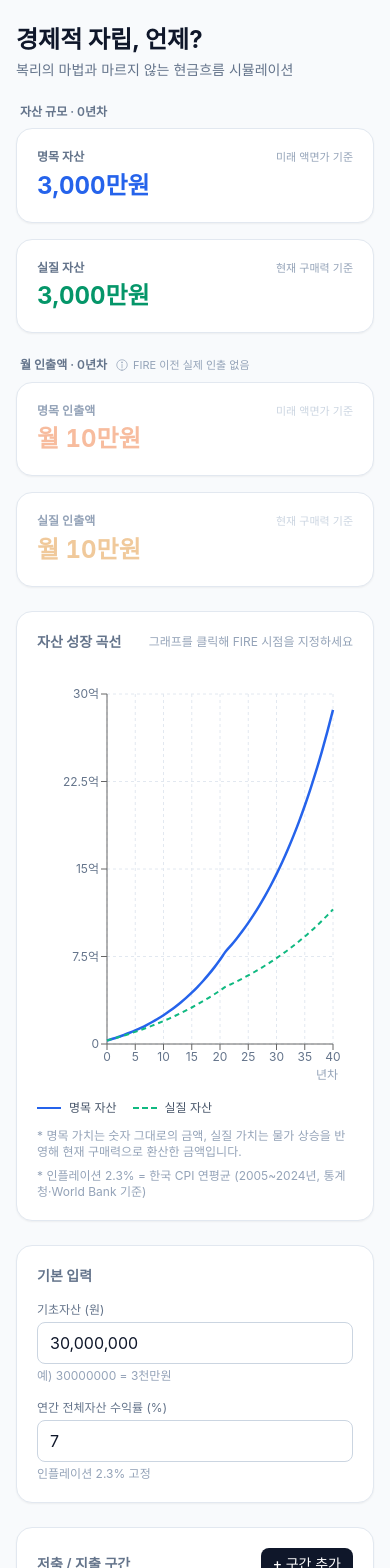
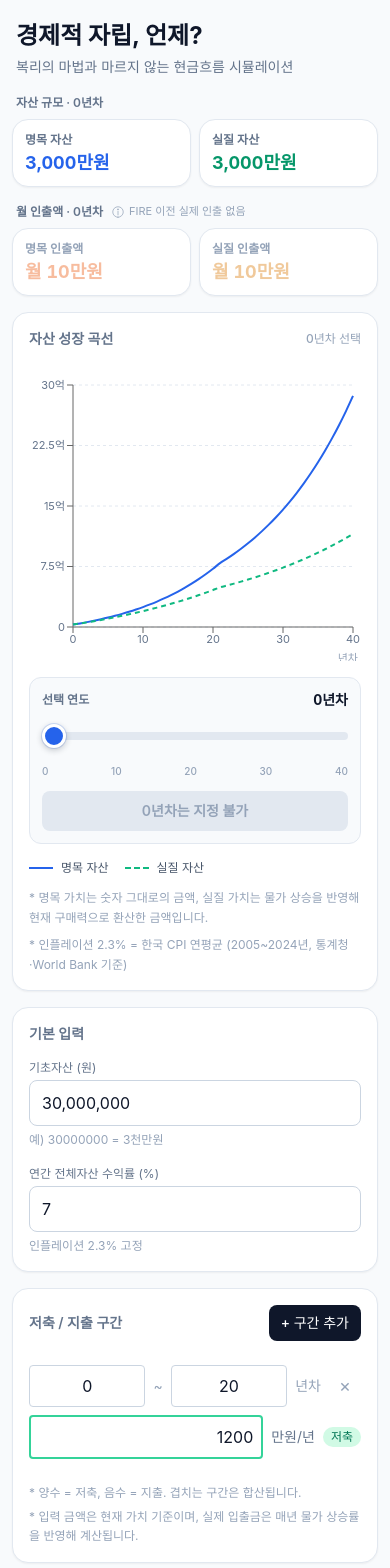
Before and after one commit to JSkutor/fire-simulator, a React (Vite) app: page / in a window 390 px wide. Shown: the top 1568 px of the page. Built offline with nearby package versions, Linux system fonts and the light colour scheme.

Commit message:
improve mobile layout and chart controls

```diff
--- a/src/App.jsx
+++ b/src/App.jsx
@@ -35,13 +35,13 @@ export default function App() {
 
   return (
     <div className="min-h-screen">
-      <div className="max-w-5xl mx-auto p-4 md:p-8 space-y-6">
+      <div className="max-w-5xl mx-auto p-3 sm:p-4 md:p-8 space-y-4 md:space-y-6">
         {/* 헤더 */}
-        <header className="pt-2">
+        <header className="pt-2 px-1">
           <h1 className="text-2xl md:text-3xl font-bold text-slate-900">
             경제적 자립, 언제?
           </h1>
-          <p className="text-sm text-slate-500 mt-1">
+          <p className="text-sm leading-relaxed text-slate-500 mt-1">
             복리의 마법과 마르지 않는 현금흐름 시뮬레이션
           </p>
         </header>
@@ -51,7 +51,7 @@ export default function App() {
           <h2 className="text-xs font-semibold text-slate-500 mb-2 ml-1">
             자산 규모 · {hoveredYear}년차
           </h2>
-          <div className="grid grid-cols-1 md:grid-cols-2 gap-4">
+          <div className="grid grid-cols-2 gap-2 sm:gap-4">
             <MetricCard
               title="명목 자산"
               subtitle="미래 액면가 기준"
@@ -75,7 +75,7 @@ export default function App() {
           월 인출액 (FIRE 이전은 실제 월 인출 없음) · {hoveredYear}년차
           </h2> */}
 
-          <div className="flex items-center gap-2 mb-2 ml-1">
+          <div className="flex flex-wrap items-center gap-x-2 gap-y-1 mb-2 ml-1">
             <h2 className="text-xs font-semibold text-slate-500 shrink-0">
               월 인출액 · {hoveredYear}년차
             </h2>
@@ -99,7 +99,7 @@ export default function App() {
             </div>
           </div>
 
-          <div className="grid grid-cols-1 md:grid-cols-2 gap-4">
+          <div className="grid grid-cols-2 gap-2 sm:gap-4">
             <MetricCard
               title="명목 인출액"
               subtitle="미래 액면가 기준"
--- a/src/components/ChartTooltip.jsx
+++ b/src/components/ChartTooltip.jsx
@@ -18,7 +18,7 @@ export default function ChartTooltip({ active, payload, fireYear }) {
   else hint = "클릭 → FIRE 시점 변경";
 
   return (
-    <div className="bg-white/95 backdrop-blur border border-slate-200 rounded-xl shadow-lg p-3 text-xs min-w-[220px]">
+    <div className="min-w-[200px] max-w-[calc(100vw-2rem)] rounded-xl border border-slate-200 bg-white/95 p-3 text-xs shadow-lg backdrop-blur sm:min-w-[220px]">
       <div className="flex items-center justify-between mb-2">
         <span className="font-bold text-slate-900 text-sm">{p.year}년차</span>
         {isFire && (
--- a/src/components/FireBanner.jsx
+++ b/src/components/FireBanner.jsx
@@ -3,17 +3,18 @@ import React from "react";
 export default function FireBanner({ fireYear, onClear }) {
   if (fireYear === null) return null;
   return (
-    <div className="bg-gradient-to-r from-orange-50 to-rose-50 border border-orange-300 rounded-2xl p-4 flex items-center justify-between">
-      <div className="text-sm text-orange-900">
-        <span className="text-base mr-1">🔥</span>
+    <div className="flex flex-col gap-3 rounded-2xl border border-orange-300 bg-gradient-to-r from-orange-50 to-rose-50 p-4 sm:flex-row sm:items-center sm:justify-between">
+      <div className="min-w-0 text-sm leading-relaxed text-orange-900">
+        <span className="mr-1 text-base">🔥</span>
         <span className="font-semibold">FIRE 시점: {fireYear}년차</span>
-        <span className="text-orange-700 ml-2">
-          — 이 시점부터 매년 자산 잔액의 4% 인출이 반영됩니다
+        <span className="block text-orange-700 sm:ml-2 sm:inline">
+          이 시점부터 매년 자산 잔액의 4% 인출이 반영됩니다
         </span>
       </div>
       <button
+        type="button"
         onClick={onClear}
-        className="px-3 py-1.5 text-sm font-medium rounded-lg bg-white border border-orange-300 text-orange-700 hover:bg-orange-100 transition"
+        className="self-start rounded-lg border border-orange-300 bg-white px-3 py-2 text-sm font-medium text-orange-700 transition hover:bg-orange-100 sm:py-1.5"
       >
         해제
       </button>
--- a/src/components/InputCard.jsx
+++ b/src/components/InputCard.jsx
@@ -3,7 +3,7 @@ import { INFLATION } from "../utils/calc";
 
 export default function InputCard({ base, setBase, rate, setRate }) {
   return (
-    <div className="bg-white rounded-2xl shadow-sm border border-slate-200 p-5">
+    <div className="bg-white rounded-2xl shadow-sm border border-slate-200 p-4 sm:p-5">
       <h2 className="text-sm font-semibold text-slate-500 mb-4">기본 입력</h2>
       <div className="grid grid-cols-1 md:grid-cols-2 gap-4">
         <div>
@@ -19,9 +19,11 @@ export default function InputCard({ base, setBase, rate, setRate }) {
               const raw = e.target.value.replace(/[^0-9]/g, "");
               setBase(raw ? Number(raw) : 0);
             }}
-            className="w-full px-3 py-2 rounded-lg border border-slate-300 focus:border-blue-500 focus:ring-1 focus:ring-blue-500 outline-none"
+            className="w-full rounded-lg border border-slate-300 px-3 py-2.5 text-base outline-none focus:border-blue-500 focus:ring-1 focus:ring-blue-500 sm:py-2 sm:text-sm"
           />
-          <p className="text-xs text-slate-400 mt-1">예) 30000000 = 3천만원</p>
+          <p className="text-xs leading-relaxed text-slate-400 mt-1">
+            예) 30000000 = 3천만원
+          </p>
         </div>
         <div>
           <label className="block text-xs text-slate-500 mb-1">
@@ -33,9 +35,9 @@ export default function InputCard({ base, setBase, rate, setRate }) {
             value={rate === 0 || rate === "0" ? "" : rate}
             placeholder="0"
             onChange={(e) => setRate(Number(e.target.value) || 0)}
-            className="w-full px-3 py-2 rounded-lg border border-slate-300 focus:border-blue-500 focus:ring-1 focus:ring-blue-500 outline-none"
+            className="w-full rounded-lg border border-slate-300 px-3 py-2.5 text-base outline-none focus:border-blue-500 focus:ring-1 focus:ring-blue-500 sm:py-2 sm:text-sm"
           />
-          <p className="text-xs text-slate-400 mt-1">
+          <p className="text-xs leading-relaxed text-slate-400 mt-1">
             인플레이션 {(INFLATION * 100).toFixed(1)}% 고정
           </p>
         </div>
--- a/src/components/MetricCard.jsx
+++ b/src/components/MetricCard.jsx
@@ -28,24 +28,24 @@ export default function MetricCard({
   }, [value]);
 
   return (
-    <div className="bg-white rounded-2xl shadow-sm border border-slate-200 p-5">
-      <div className="flex items-baseline justify-between mb-1">
+    <div className="min-w-0 bg-white rounded-2xl shadow-sm border border-slate-200 p-3 sm:p-5">
+      <div className="flex min-w-0 items-baseline justify-between gap-2 mb-1">
         {/* 타이틀과 서브타이틀도 전체적인 톤을 맞추기 위해 살짝 흐리게 처리합니다 */}
         <span
-          className={`text-xs font-semibold transition-colors duration-300 ${isProjected ? "text-slate-400" : "text-slate-500"}`}
+          className={`min-w-0 text-xs font-semibold transition-colors duration-300 ${isProjected ? "text-slate-400" : "text-slate-500"}`}
         >
           {title}
         </span>
         {subtitle && (
           <span
-            className={`text-[11px] transition-colors duration-300 ${isProjected ? "text-slate-300" : "text-slate-400"}`}
+            className={`hidden shrink-0 text-[11px] transition-colors duration-300 sm:inline ${isProjected ? "text-slate-300" : "text-slate-400"}`}
           >
             {subtitle}
           </span>
         )}
       </div>
       <div
-        className={`text-2xl font-bold tabular-nums transition-colors duration-300 ${textColors[accent] || textColors.slate}`}
+        className={`break-keep text-lg font-bold leading-tight tabular-nums transition-colors duration-300 sm:text-2xl ${textColors[accent] || textColors.slate}`}
       >
         <CountUp
           start={prevValueRef.current}
--- a/src/components/PeriodRow.jsx
+++ b/src/components/PeriodRow.jsx
@@ -15,12 +15,12 @@ export default function PeriodRow({ period, onChange, onRemove }) {
     : isSpending
       ? "border-rose-400"
       : "border-slate-300";
-  const yearInputClass = `w-16 px-2 py-1.5 rounded border text-sm text-center ${
+  const yearInputClass = `w-full sm:w-16 rounded border px-2 py-2 text-center text-base sm:py-1.5 sm:text-sm ${
     isRangeInvalid ? "border-rose-400 bg-rose-50" : "border-slate-300"
   }`;
 
   return (
-    <div className="flex flex-wrap items-center gap-2 py-2">
+    <div className="grid grid-cols-[minmax(0,1fr)_auto_minmax(0,1fr)_auto_2rem] items-center gap-2 py-3 sm:flex sm:flex-wrap sm:py-2">
       <input
         type="number"
         min="0"
@@ -51,8 +51,18 @@ export default function PeriodRow({ period, onChange, onRemove }) {
         onBlur={() => onChange(normalizePeriod(period, "end"))}
         className={yearInputClass}
       />
-      <span className="text-slate-400 text-sm ml-1">년차</span>
+      <span className="text-slate-400 text-sm sm:ml-1">년차</span>
 
+      <button
+        type="button"
+        onClick={onRemove}
+        className="flex h-8 w-8 items-center justify-center justify-self-end rounded-full text-lg leading-none text-slate-400 transition hover:bg-rose-50 hover:text-rose-500 sm:order-last sm:ml-auto sm:h-7 sm:w-7 sm:text-base"
+        aria-label="구간 삭제"
+      >
+        ×
+      </button>
+
+      <div className="col-span-5 flex items-center gap-2 sm:contents">
         <input
           type="number"
           value={
@@ -63,28 +73,21 @@ export default function PeriodRow({ period, onChange, onRemove }) {
           }
           onBlur={() => onChange(normalizePeriod(period))}
           aria-label="연간 저축 또는 지출 금액"
-        className={`w-28 px-2 py-1.5 rounded border-2 text-sm text-right ${borderColor} focus:outline-none`}
+          className={`min-w-0 flex-1 rounded border-2 px-2 py-2 text-right text-base sm:w-28 sm:flex-none sm:py-1.5 sm:text-sm ${borderColor} focus:outline-none`}
         />
-      <span className="text-slate-500 text-sm">만원/년</span>
+        <span className="shrink-0 text-sm text-slate-500">만원/년</span>
 
         {isSaving && (
-        <span className="ml-1 px-2 py-0.5 text-xs rounded-full bg-emerald-100 text-emerald-700 font-medium">
+          <span className="ml-auto rounded-full bg-emerald-100 px-2 py-0.5 text-xs font-medium text-emerald-700 sm:ml-1">
             저축
           </span>
         )}
         {isSpending && (
-        <span className="ml-1 px-2 py-0.5 text-xs rounded-full bg-rose-100 text-rose-700 font-medium">
+          <span className="ml-auto rounded-full bg-rose-100 px-2 py-0.5 text-xs font-medium text-rose-700 sm:ml-1">
             지출
           </span>
         )}
-
-      <button
-        onClick={onRemove}
-        className="ml-auto w-7 h-7 flex items-center justify-center rounded-full text-slate-400 hover:bg-rose-50 hover:text-rose-500 transition"
-        aria-label="구간 삭제"
-      >
-        ×
-      </button>
+      </div>
     </div>
   );
 }
--- a/src/components/PeriodTable.jsx
+++ b/src/components/PeriodTable.jsx
@@ -20,14 +20,15 @@ export default function PeriodTable({ periods, setPeriods }) {
   };
 
   return (
-    <div className="bg-white rounded-2xl shadow-sm border border-slate-200 p-5">
-      <div className="flex items-center justify-between mb-3">
+    <div className="bg-white rounded-2xl shadow-sm border border-slate-200 p-4 sm:p-5">
+      <div className="flex items-center justify-between gap-3 mb-3">
         <h2 className="text-sm font-semibold text-slate-500">
           저축 / 지출 구간
         </h2>
         <button
+          type="button"
           onClick={addRow}
-          className="px-3 py-1.5 text-sm font-medium rounded-lg bg-slate-900 text-white hover:bg-slate-700 transition"
+          className="shrink-0 rounded-lg bg-slate-900 px-3 py-2 text-sm font-medium text-white transition hover:bg-slate-700 sm:py-1.5"
         >
           + 구간 추가
         </button>
@@ -49,10 +50,10 @@ export default function PeriodTable({ periods, setPeriods }) {
           ))}
         </div>
       )}
-      <p className="text-xs text-slate-400 mt-3">
+      <p className="text-xs leading-relaxed text-slate-400 mt-3">
         * 양수 = 저축, 음수 = 지출. 겹치는 구간은 합산됩니다.
       </p>
-      <p className="text-xs text-slate-400 mt-1">
+      <p className="text-xs leading-relaxed text-slate-400 mt-1">
         * 입력 금액은 현재 가치 기준이며, 실제 입출금은 매년 물가 상승률을
         반영해 계산됩니다.
       </p>
--- a/src/components/WealthChart.jsx
+++ b/src/components/WealthChart.jsx
@@ -1,4 +1,4 @@
-import React, { useMemo } from "react";
+import React, { useEffect, useMemo, useState } from "react";
 import {
   ComposedChart,
   Line,
@@ -11,6 +11,7 @@ import {
 } from "recharts";
 import ChartTooltip from "./ChartTooltip";
 import { fmtAxis } from "../utils/format";
+import { YEARS } from "../utils/calc";
 
 export default function WealthChart({
   data,
@@ -19,6 +20,17 @@ export default function WealthChart({
   setHoveredYear,
   setFireYear,
 }) {
+  const isMobile = useMediaQuery("(max-width: 767px)");
+  const yearProgress = (hoveredYear / YEARS) * 100;
+  const xTicks = isMobile
+    ? [0, 10, 20, 30, 40]
+    : [0, 5, 10, 15, 20, 25, 30, 35, 40];
+  const chartMargin = isMobile
+    ? { top: 24, right: 8, left: -10, bottom: 4 }
+    : { top: 30, right: 20, left: 0, bottom: 10 };
+  const axisFontSize = isMobile ? 11 : 12;
+  const yAxisWidth = isMobile ? 54 : 70;
+
   // FIRE 분리용 데이터 가공
   const chartData = useMemo(() => {
     return data.map((d) => {
@@ -67,41 +79,57 @@ export default function WealthChart({
     }
   };
 
+  const handleFireToggle = () => {
+    if (hoveredYear === 0) return;
+    if (fireYear === hoveredYear) setFireYear(null);
+    else setFireYear(hoveredYear);
+  };
+
   return (
-    <div className="bg-white rounded-2xl shadow-sm border border-slate-200 p-5">
-      <div className="flex items-center justify-between mb-3">
+    <div className="bg-white rounded-2xl shadow-sm border border-slate-200 p-4 sm:p-5">
+      <div className="flex items-center justify-between gap-3 mb-3">
         <h2 className="text-sm font-semibold text-slate-500">자산 성장 곡선</h2>
-        <span className="text-xs text-slate-400">
+        <span className="hidden text-xs text-slate-400 md:inline">
           그래프를 클릭해 FIRE 시점을 지정하세요
+        </span>
+        <span className="text-xs font-medium text-slate-400 md:hidden">
+          {hoveredYear}년차 선택
         </span>
       </div>
 
-      <div style={{ width: "100%", height: 420, cursor: "crosshair" }}>
+      <div
+        className="h-[300px] sm:h-[340px] md:h-[420px]"
+        style={{ width: "100%", cursor: isMobile ? "default" : "crosshair" }}
+      >
         <ResponsiveContainer>
           <ComposedChart
             data={chartData}
-            margin={{ top: 30, right: 20, left: 0, bottom: 10 }}
+            margin={chartMargin}
             onClick={handleClick}
             onMouseMove={handleMove}
             onMouseLeave={() => setHoveredYear(fireYear ?? 0)}
           >
-            <CartesianGrid strokeDasharray="3 3" stroke="#e2e8f0" />
+            <CartesianGrid
+              strokeDasharray="3 3"
+              stroke="#e2e8f0"
+              vertical={!isMobile}
+            />
             <XAxis
               dataKey="year"
-              ticks={[0, 5, 10, 15, 20, 25, 30, 35, 40]}
-              tick={{ fontSize: 12, fill: "#64748b" }}
+              ticks={xTicks}
+              tick={{ fontSize: axisFontSize, fill: "#64748b" }}
               label={{
                 value: "년차",
                 position: "insideBottomRight",
                 offset: -5,
                 fill: "#94a3b8",
-                fontSize: 12,
+                fontSize: axisFontSize,
               }}
             />
             <YAxis
               tickFormatter={fmtAxis}
-              tick={{ fontSize: 12, fill: "#64748b" }}
-              width={70}
+              tick={{ fontSize: axisFontSize, fill: "#64748b" }}
+              width={yAxisWidth}
             />
             <Tooltip
               content={<ChartTooltip fireYear={fireYear} />}
@@ -123,9 +151,9 @@ export default function WealthChart({
                   dataKey="nominalPre"
                   name="명목 자산"
                   stroke="#2563eb"
-                  strokeWidth={2.5}
+                  strokeWidth={isMobile ? 2 : 2.5}
                   dot={false}
-                  activeDot={{ r: 5 }}
+                  activeDot={{ r: isMobile ? 4 : 5 }}
                   isAnimationActive={false}
                 />
                 <Line
@@ -136,7 +164,7 @@ export default function WealthChart({
                   strokeWidth={2}
                   strokeDasharray="5 4"
                   dot={false}
-                  activeDot={{ r: 5 }}
+                  activeDot={{ r: isMobile ? 4 : 5 }}
                   isAnimationActive={false}
                 />
               </>
@@ -147,9 +175,9 @@ export default function WealthChart({
                   dataKey="nominalPre"
                   name="명목 (은퇴 전)"
                   stroke="#2563eb"
-                  strokeWidth={2.5}
+                  strokeWidth={isMobile ? 2 : 2.5}
                   dot={false}
-                  activeDot={{ r: 5 }}
+                  activeDot={{ r: isMobile ? 4 : 5 }}
                   connectNulls={false}
                   isAnimationActive={false}
                 />
@@ -158,9 +186,9 @@ export default function WealthChart({
                   dataKey="nominalPost"
                   name="명목 (은퇴 후)"
                   stroke="#f97316"
-                  strokeWidth={2.5}
+                  strokeWidth={isMobile ? 2 : 2.5}
                   dot={false}
-                  activeDot={{ r: 5 }}
+                  activeDot={{ r: isMobile ? 4 : 5 }}
                   connectNulls={false}
                   isAnimationActive={false}
                 />
@@ -172,7 +200,7 @@ export default function WealthChart({
                   strokeWidth={2}
                   strokeDasharray="5 4"
                   dot={false}
-                  activeDot={{ r: 5 }}
+                  activeDot={{ r: isMobile ? 4 : 5 }}
                   connectNulls={false}
                   isAnimationActive={false}
                 />
@@ -184,7 +212,7 @@ export default function WealthChart({
                   strokeWidth={2}
                   strokeDasharray="3 3"
                   dot={false}
-                  activeDot={{ r: 5 }}
+                  activeDot={{ r: isMobile ? 4 : 5 }}
                   connectNulls={false}
                   isAnimationActive={false}
                 />
@@ -194,22 +222,78 @@ export default function WealthChart({
                   strokeWidth={1.5}
                   strokeDasharray="4 4"
                   label={{
-                    value: "🔥 FIRE",
+                    value: isMobile ? "FIRE" : "🔥 FIRE",
                     position: "top",
                     fill: "#ea580c",
-                    fontSize: 12,
+                    fontSize: axisFontSize,
                     fontWeight: 600,
-                    offset: 10,
+                    offset: isMobile ? 6 : 10,
                   }}
                 />
               </>
+            )}
+            {isMobile && hoveredYear > 0 && hoveredYear !== fireYear && (
+              <ReferenceLine
+                x={hoveredYear}
+                stroke="#2563eb"
+                strokeWidth={1.25}
+                strokeDasharray="3 3"
+              />
             )}
           </ComposedChart>
         </ResponsiveContainer>
       </div>
 
+      <div className="mt-4 rounded-xl border border-slate-200 bg-slate-50 p-3 md:hidden">
+        <div className="flex items-center justify-between gap-3">
+          <span className="text-xs font-semibold text-slate-500">
+            선택 연도
+          </span>
+          <span className="text-sm font-bold tabular-nums text-slate-900">
+            {hoveredYear}년차
+          </span>
+        </div>
+        <input
+          type="range"
+          min="0"
+          max={YEARS}
+          step="1"
+          value={hoveredYear}
+          onChange={(e) => setHoveredYear(Number(e.target.value))}
+          aria-label="선택 연도"
+          aria-valuetext={`${hoveredYear}년차`}
+          className="year-slider mt-3 w-full"
+          style={{ "--year-progress": `${yearProgress}%` }}
+        />
+        <div className="mt-2 flex justify-between text-[10px] font-medium text-slate-400">
+          <span>0</span>
+          <span>10</span>
+          <span>20</span>
+          <span>30</span>
+          <span>40</span>
+        </div>
+        <button
+          type="button"
+          onClick={handleFireToggle}
+          disabled={hoveredYear === 0}
+          className={`mt-3 w-full rounded-lg px-3 py-2.5 text-sm font-semibold transition ${
+            hoveredYear === 0
+              ? "cursor-not-allowed bg-slate-200 text-slate-400"
+              : fireYear === hoveredYear
+                ? "border border-orange-300 bg-white text-orange-700"
+                : "bg-slate-900 text-white hover:bg-slate-700"
+          }`}
+        >
+          {hoveredYear === 0
+            ? "0년차는 지정 불가"
+            : fireYear === hoveredYear
+              ? "FIRE 해제"
+              : "이 연도를 FIRE로 지정"}
+        </button>
+      </div>
+
       {/* 범례 */}
-      <div className="flex flex-wrap gap-4 mt-4 text-xs">
+      <div className="flex flex-wrap gap-x-4 gap-y-2 mt-4 text-xs">
         {fireYear === null ? (
           <>
             <LegendDot color="#2563eb" label="명목 자산" />
@@ -225,11 +309,11 @@ export default function WealthChart({
         )}
       </div>
 
-      <p className="text-xs text-slate-400 mt-3">
+      <p className="text-xs leading-relaxed text-slate-400 mt-3">
         * 명목 가치는 숫자 그대로의 금액, 실질 가치는 물가 상승을 반영해 현재
         구매력으로 환산한 금액입니다.
       </p>
-      <p className="text-xs text-slate-400 mt-2">
+      <p className="text-xs leading-relaxed text-slate-400 mt-2">
         * 인플레이션 2.3% = 한국 CPI 연평균 (2005~2024년, 통계청·World Bank
         기준)
       </p>
@@ -250,3 +334,27 @@ function LegendDot({ color, label, dashed = false }) {
     </div>
   );
 }
+
+function useMediaQuery(query) {
+  const getMatches = () =>
+    typeof window !== "undefined" ? window.matchMedia(query).matches : false;
+  const [matches, setMatches] = useState(getMatches);
+
+  useEffect(() => {
+    if (typeof window === "undefined") return undefined;
+
+    const media = window.matchMedia(query);
+    const handleChange = () => setMatches(media.matches);
+    handleChange();
+
+    if (media.addEventListener) {
+      media.addEventListener("change", handleChange);
+      return () => media.removeEventListener("change", handleChange);
+    }
+
+    media.addListener(handleChange);
+    return () => media.removeListener(handleChange);
+  }, [query]);
+
+  return matches;
+}
--- a/src/index.css
+++ b/src/index.css
@@ -22,3 +22,76 @@ input[type="number"]::-webkit-inner-spin-button {
 input[type="number"] {
   -moz-appearance: textfield;
 }
+
+.year-slider {
+  --year-progress: 0%;
+  height: 28px;
+  appearance: none;
+  background: transparent;
+  cursor: pointer;
+  touch-action: pan-x;
+}
+
+.year-slider:focus {
+  outline: none;
+}
+
+.year-slider::-webkit-slider-runnable-track {
+  height: 8px;
+  border-radius: 9999px;
+  background: linear-gradient(
+    to right,
+    #2563eb 0%,
+    #2563eb var(--year-progress),
+    #e2e8f0 var(--year-progress),
+    #e2e8f0 100%
+  );
+}
+
+.year-slider::-webkit-slider-thumb {
+  width: 24px;
+  height: 24px;
+  margin-top: -8px;
+  appearance: none;
+  border: 3px solid #ffffff;
+  border-radius: 9999px;
+  background: #2563eb;
+  box-shadow:
+    0 2px 6px rgb(15 23 42 / 0.24),
+    0 0 0 1px rgb(37 99 235 / 0.18);
+}
+
+.year-slider:focus-visible::-webkit-slider-thumb {
+  box-shadow:
+    0 2px 6px rgb(15 23 42 / 0.24),
+    0 0 0 4px rgb(147 197 253 / 0.55);
+}
+
+.year-slider::-moz-range-track {
+  height: 8px;
+  border-radius: 9999px;
+  background: #e2e8f0;
+}
+
+.year-slider::-moz-range-progress {
+  height: 8px;
+  border-radius: 9999px;
+  background: #2563eb;
+}
+
+.year-slider::-moz-range-thumb {
+  width: 20px;
+  height: 20px;
+  border: 3px solid #ffffff;
+  border-radius: 9999px;
+  background: #2563eb;
+  box-shadow:
+    0 2px 6px rgb(15 23 42 / 0.24),
+    0 0 0 1px rgb(37 99 235 / 0.18);
+}
+
+.year-slider:focus-visible::-moz-range-thumb {
+  box-shadow:
+    0 2px 6px rgb(15 23 42 / 0.24),
+    0 0 0 4px rgb(147 197 253 / 0.55);
+}
```
Lines whose indentation alone changed are shown as unchanged.
